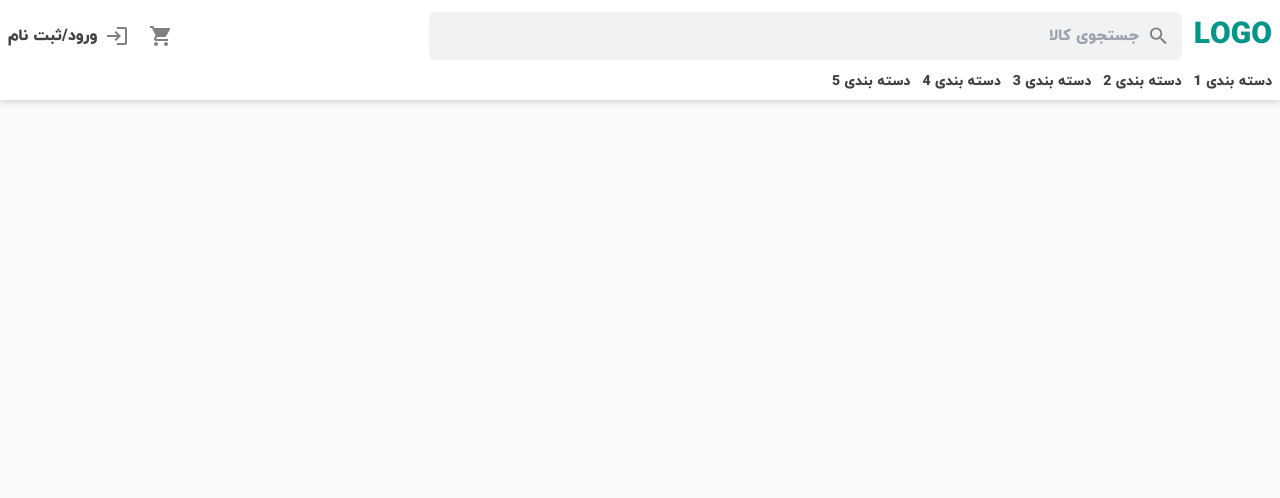
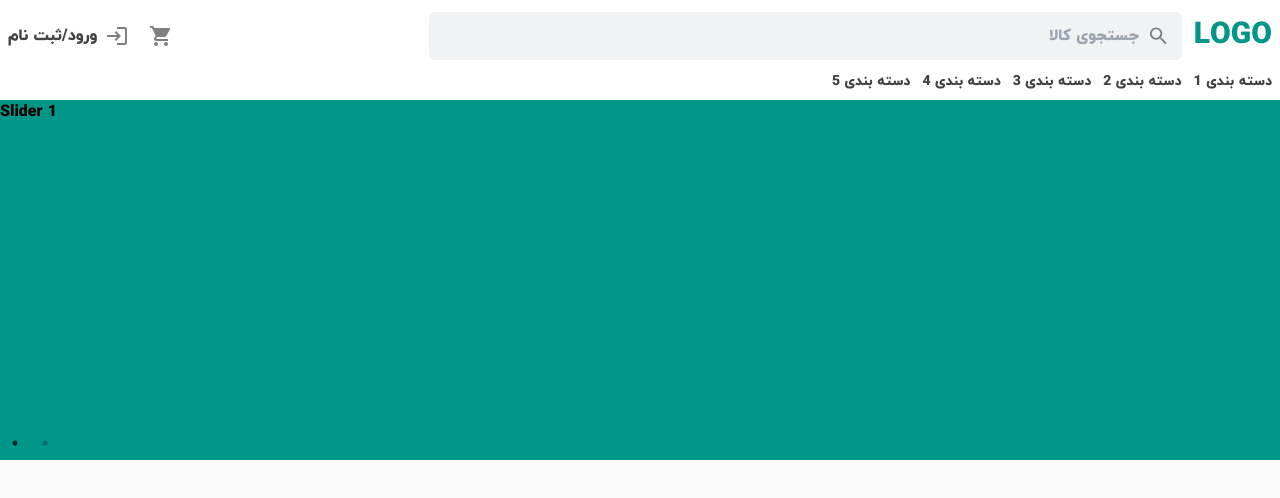
Before and after one commit to sham-h93/e-commerce, a Next.js app: page / in a window 1280 px wide. Shown: the top 498 px of the page. Built offline with nearby package versions, Linux system fonts and the light colour scheme.

Commit message:
add slider to home page

```diff
--- a/package.json
+++ b/package.json
@@ -10,6 +10,7 @@
   },
   "dependencies": {
     "@reduxjs/toolkit": "^1.9.5",
+    "@splidejs/splide": "^4.1.4",
     "@types/node": "20.5.1",
     "@types/react": "18.2.20",
     "@types/react-dom": "18.2.7",
@@ -22,6 +23,8 @@
     "react-dom": "18.2.0",
     "react-icons": "^4.10.1",
     "react-redux": "^8.1.2",
+    "react-slick": "^0.29.0",
+    "slick-carousel": "^1.8.1",
     "tailwindcss": "3.3.3",
     "typescript": "5.1.6"
   }
--- a/src/app/layout.tsx
+++ b/src/app/layout.tsx
@@ -3,7 +3,7 @@ import "./globals.css";
 import type { Metadata } from "next";
 import Header from "../components/header";
 import localFont from "next/font/local";
-import SliderMenu from "@/components/slider";
+import SliderMenu from "@/components/slide";
 import { Provider } from "react-redux";
 import { store } from "@/redux/store";
 
--- a/src/app/page.tsx
+++ b/src/app/page.tsx
@@ -1,7 +1,10 @@
+import SliderBanner from "@/components/slider";
 import Image from "next/image";
 
 export default function Home() {
   return (
-    <main className="flex min-h-screen flex-col items-center justify-between p-24"></main>
+    <main className="flex min-h-screen flex-col items-center justify-between">
+      <SliderBanner />
+    </main>
   );
 }
--- /dev/null
+++ b/src/components/nextArrow.tsx
@@ -0,0 +1,5 @@
+const NextArrow = () => {
+  return <div className="p-6 bg-white-color rounded-full">{">"}</div>;
+};
+
+export default NextArrow;
--- /dev/null
+++ b/src/components/prevArrow.tsx
@@ -0,0 +1,5 @@
+const PrevArrow = () => {
+  return <div className="p-6 bg-white-color rounded-full">{"<"}</div>;
+};
+
+export default PrevArrow;
--- /dev/null
+++ b/src/components/slide.tsx
@@ -0,0 +1,39 @@
+"use client";
+import { useDispatch, useSelector } from "react-redux";
+import { RootState } from "@/redux/store";
+import NavItems from "./navItems";
+import { setOpen } from "@/redux/features/navBarSlice";
+
+const SliderMenu = () => {
+  const isOpen = useSelector((state: RootState) => state.navBar.isOpen);
+  const dispatch = useDispatch();
+
+  function handleSideMenuShow() {
+    dispatch(setOpen());
+  }
+
+  let sliderBackground: String = "";
+  let sliderPosition: String = "";
+
+  if (!isOpen) {
+    sliderBackground = `invisible`;
+    sliderPosition = `translate-x-1/3`;
+  }
+
+  return (
+    <div
+      className={`${sliderBackground} w-full h-full bg-background-grey-color z-10 bg-opacity-50 absolute transition-all duration-100`}
+      onClick={handleSideMenuShow}
+    >
+      <div
+        className={`${sliderPosition} w-2/3 md:w-1/3 flex transition-transform bg-white-color h-screen p-3`}
+      >
+        <ul className="flex flex-col  gap-3 pt-3 text-sm text-text-color ">
+          <NavItems />
+        </ul>
+      </div>
+    </div>
+  );
+};
+
+export default SliderMenu;
--- a/src/components/slider.tsx
+++ b/src/components/slider.tsx
@@ -1,39 +1,39 @@
 "use client";
-import { useDispatch, useSelector } from "react-redux";
-import { RootState } from "@/redux/store";
-import NavItems from "./navItems";
-import { setOpen } from "@/redux/features/navBarSlice";
+import Slider from "react-slick";
+import "slick-carousel/slick/slick.css";
+import "slick-carousel/slick/slick-theme.css";
+import NextArrow from "./nextArrow";
+import PrevArrow from "./prevArrow";
 
-const SliderMenu = () => {
-  const isOpen = useSelector((state: RootState) => state.navBar.isOpen);
-  const dispatch = useDispatch();
-
-  function handleSideMenuShow() {
-    dispatch(setOpen());
-  }
-
-  let sliderBackground: String = "";
-  let sliderPosition: String = "";
-
-  if (!isOpen) {
-    sliderBackground = `invisible`;
-    sliderPosition = `translate-x-1/3`;
-  }
-
-  return (
-    <div
-      className={`${sliderBackground} w-full h-full bg-background-grey-color z-10 bg-opacity-50 absolute transition-all duration-100`}
-      onClick={handleSideMenuShow}
-    >
-      <div
-        className={`${sliderPosition} w-2/3 md:w-1/3 flex transition-transform bg-white-color h-screen p-3`}
-      >
-        <ul className="flex flex-col  gap-3 pt-3 text-sm text-text-color ">
-          <NavItems />
+const SliderBanner = () => {
+  const settings = {
+    dots: true,
+    infinite: true,
+    speed: 500,
+    slidesToShow: 1,
+    slidesToScroll: 1,
+    autoplay: true,
+    rtl: true,
+    appendDots: (dots: any) => (
+      <div className="bg-secundary-color p-0 w-full relative">
+        <ul className="bg-transparent-color selection:bg-white-color absolute bottom-8 left-0">
+          {dots}
         </ul>
       </div>
+    ),
+  };
+  return (
+    <div className="w-full bg-warning-color overflow-x-clip">
+      <Slider {...settings}>
+        <div className="w-full h-[360px] bg-primary-color flex items-center justify-center">
+          Slider 1
+        </div>
+        <div className="w-full h-[360px] bg-secundary-color flex items-center justify-center">
+          Slider 3
+        </div>
+      </Slider>
     </div>
   );
 };
 
-export default SliderMenu;
+export default SliderBanner;
--- /dev/null
+++ b/src/index.d.ts
@@ -0,0 +1,3 @@
+declare module "react-slick";
+declare module "slick-carousel/slick/slick.css";
+declare module "slick-carousel/slick/slick-theme.css";
```
Also changed, not shown: tsconfig.json (+16 -4 lines), 1 other file (tests, documents, lock files or other folders).
